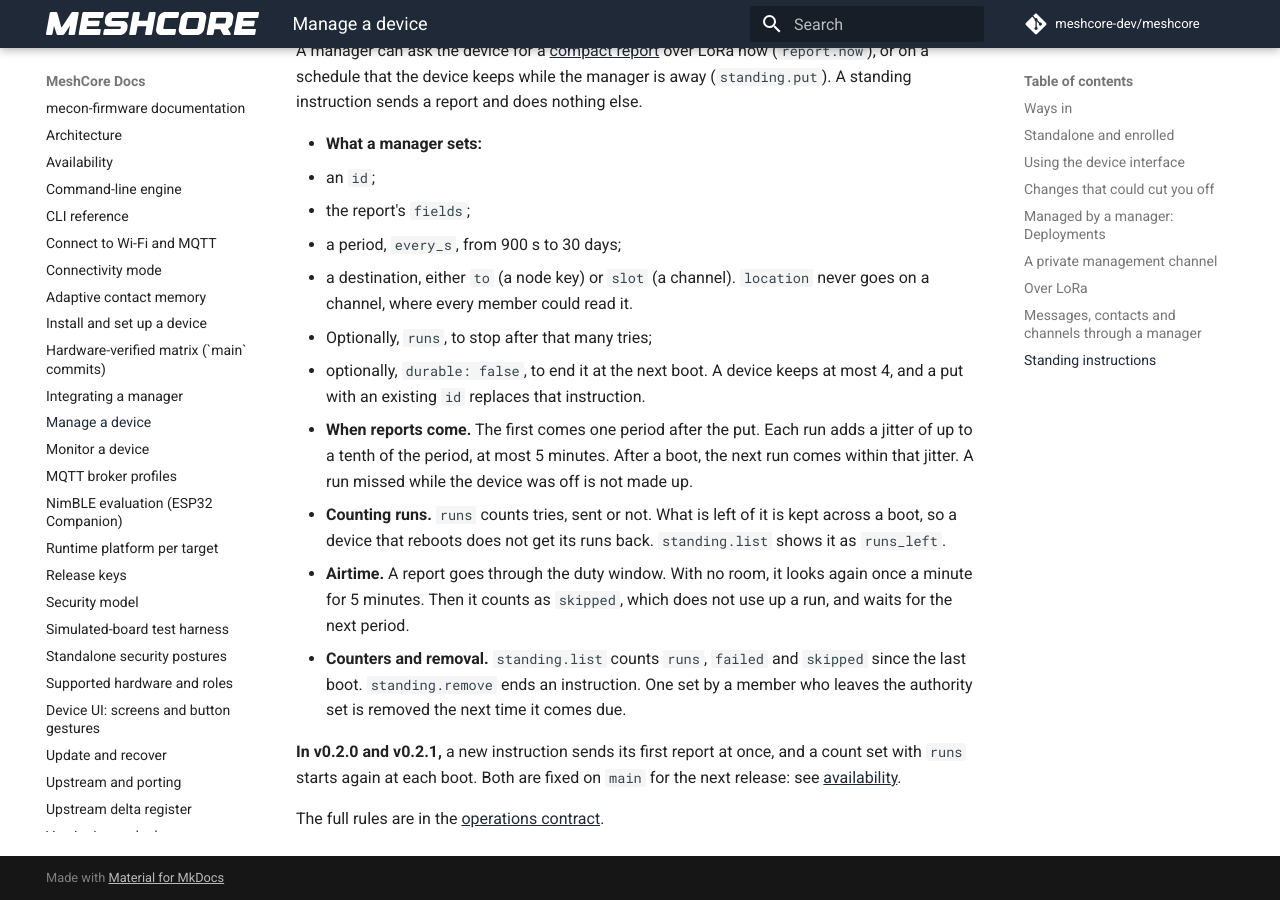
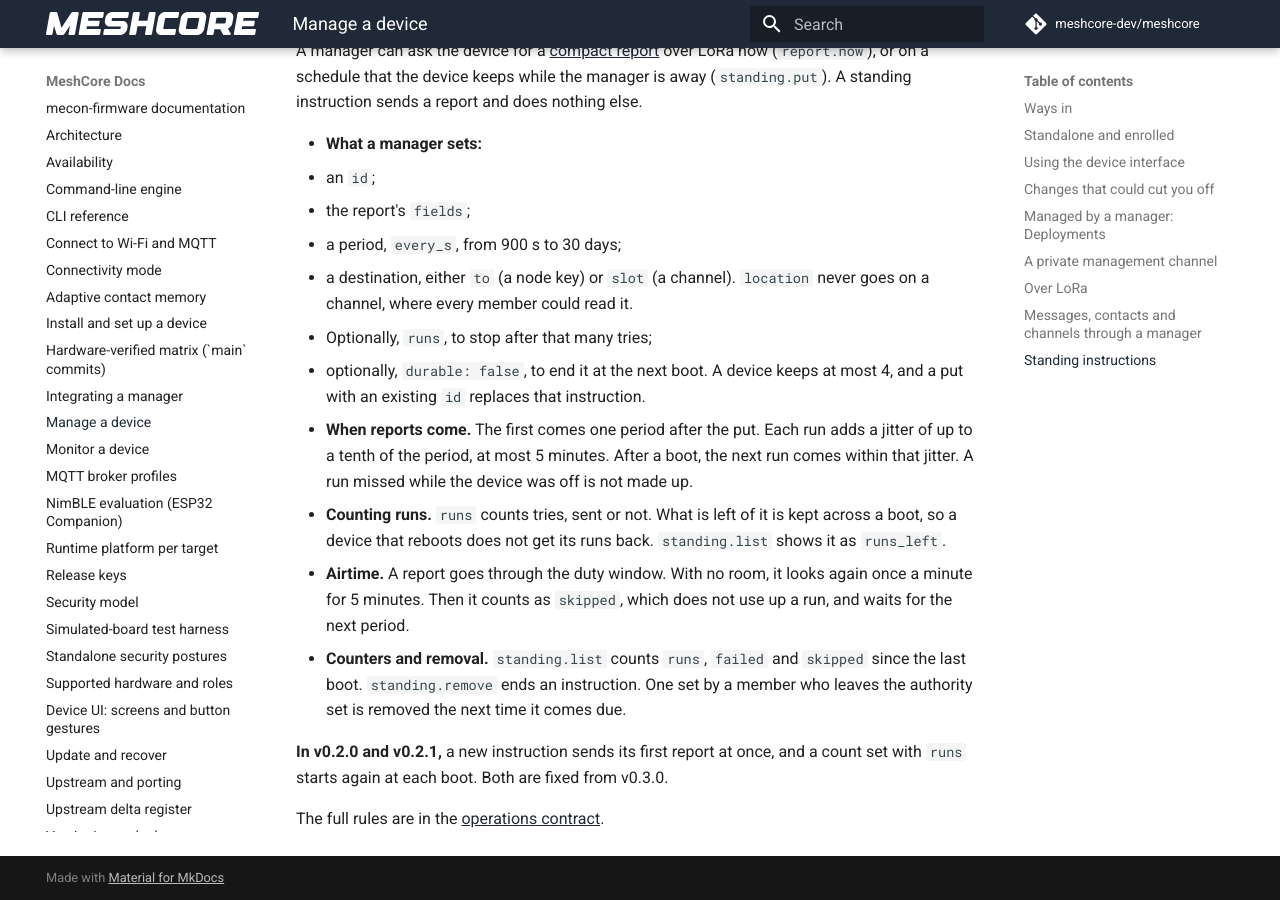
Before and after one commit to hoejriis/mecon-firmware, an MkDocs documentation site: the page built from docs/MANAGING.md, in a window 1280 px wide and 900 px high, scrolled down 4474 px. Built offline with MkDocs 1.6.1 and Material for MkDocs 9.7.7, drawn with Linux system fonts in a browser that asks for light colours; comment, search, counter and statistics services are not loaded.

Commit message:
Docs: point the release notes on my pages at v0.3.0
README and GETTING_STARTED named v0.2.1 as the latest pre-release.
MANAGING said the standing-instruction fixes were on main for the next
release, and CLI pages said the Sensor's default-password refusal comes
from the release after v0.2.1; both shipped in v0.3.0 (b4bd3cfb and the
Sensor change are ancestors of the tag 803201b2).

Co-Authored-By: Claude Opus 5.5 (1M context) <noreply@anthropic.com>

```diff
--- a/docs/MANAGING.md
+++ b/docs/MANAGING.md
@@ -116,6 +116,6 @@ A manager can ask the device for a [compact report](contract/TELEMETRY.md) over
 - **Airtime.** A report goes through the duty window. With no room, it looks again once a minute for 5 minutes. Then it counts as `skipped`, which does not use up a run, and waits for the next period.
 - **Counters and removal.** `standing.list` counts `runs`, `failed` and `skipped` since the last boot. `standing.remove` ends an instruction. One set by a member who leaves the authority set is removed the next time it comes due.
 
-**In v0.2.0 and v0.2.1,** a new instruction sends its first report at once, and a count set with `runs` starts again at each boot. Both are fixed on `main` for the next release: see [availability](AVAILABILITY.md).
+**In v0.2.0 and v0.2.1,** a new instruction sends its first report at once, and a count set with `runs` starts again at each boot. Both are fixed from v0.3.0.
 
 The full rules are in the [operations contract](contract/OPERATIONS.md#standing-instructions).
```
Also changed, not shown: README.md (+1 -1 lines), docs/CLI.md (+1 -1 lines), docs/CLI_REFERENCE.md (+1 -1 lines), docs/GETTING_STARTED.md (+1 -1 lines).
